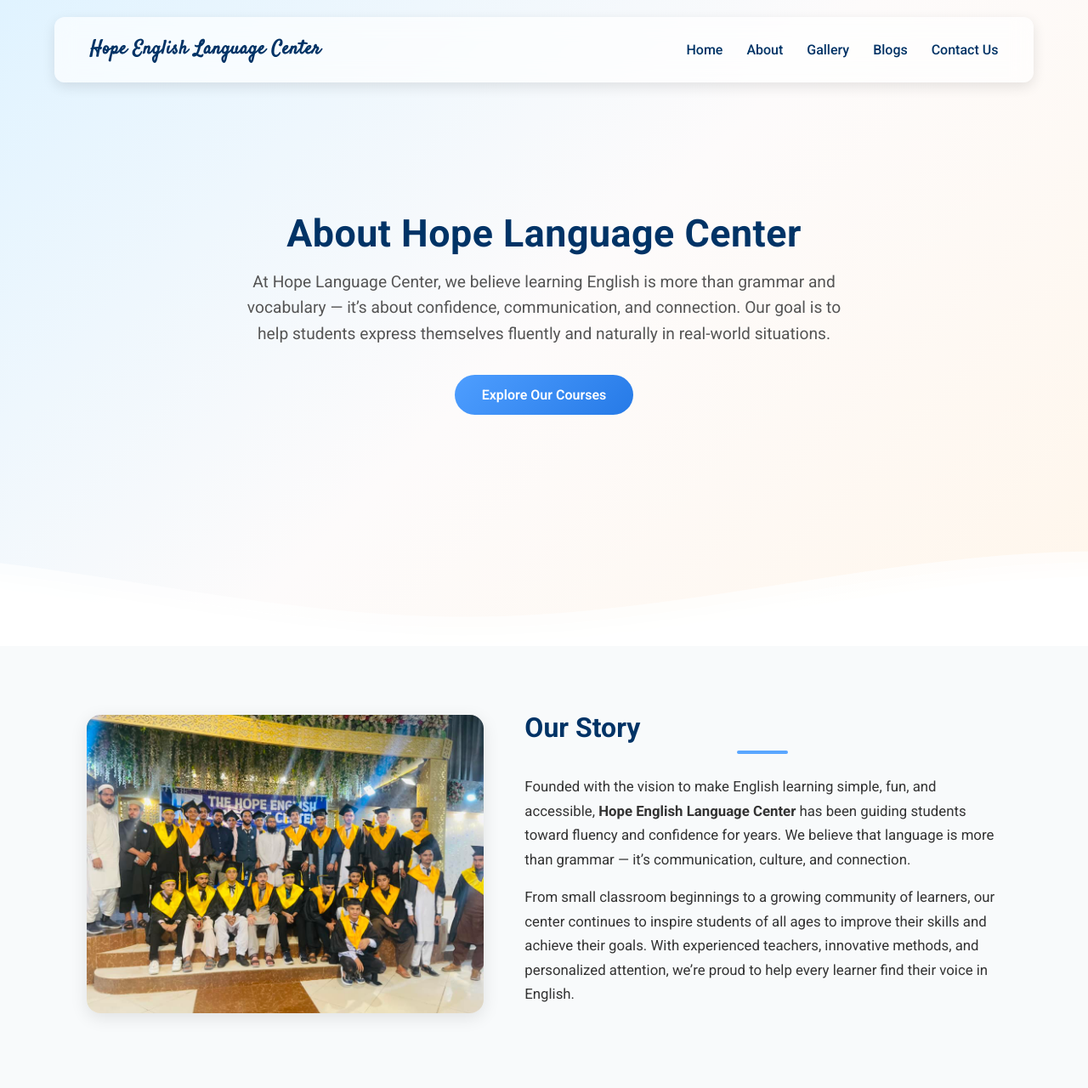
After one commit to umernadim/english-language-center, a PHP site: page /about.html in a window 1280 px wide. The commit adds this page. Shown: the whole page at 85% size. Run offline with PHP 8.4, Linux system fonts and the light colour scheme; some web fonts are replaced.

Commit message:
about page created

```diff
--- /dev/null
+++ b/about.html
@@ -0,0 +1,141 @@
+<!DOCTYPE html>
+<html lang="en">
+  <head>
+    <meta charset="UTF-8" />
+    <meta name="viewport" content="width=device-width, initial-scale=1.0" />
+    <title>About | Hope English Language Center</title>
+    <link rel="stylesheet" href="assets/css/style.css" />
+  </head>
+  <body>
+    <!-- code for navbar  -->
+    <!-- navbar for smaller screen  -->
+    <div id="ns-container">
+      <aside class="links">
+        <h4>
+          <a href=""><i class="ri-home-4-line"></i> Home</a>
+        </h4>
+        <h4>
+          <a href=""><i class="ri-article-line"></i> Blogs</a>
+        </h4>
+        <h4>
+          <a href=""><i class="ri-book-2-line"></i> Grammar</a>
+        </h4>
+        <h4>
+          <a href=""><i class="ri-book-open-line"></i> Vocabulary</a>
+        </h4>
+        <h4>
+          <a href=""><i class="ri-quill-pen-line"></i> Grammar Quiz</a>
+        </h4>
+        <h4>
+          <a href=""><i class="ri-information-line"></i> About</a>
+        </h4>
+        <h4>
+          <a href=""><i class="ri-phone-line"></i> Contact Us</a>
+        </h4>
+      </aside>
+    </div>
+    <!-- code for navbar  -->
+    <nav id="navBar">
+      <h3>Hope English Language Center</h3>
+      <div class="links">
+        <a href="#">Home</a>
+        <a href="#">About</a>
+        <a href="#">Gallery</a>
+        <a href="#">Blogs</a>
+        <a href="#">Contact Us</a>
+      </div>
+      <div id="menuBtn">
+        <i class="ri-menu-3-line"></i>
+      </div>
+    </nav>
+
+    <!-- code for hero-section  -->
+    <section id="B-hero-sec">
+      <div class="header">
+        <div class="inner-header flex">
+          <div class="container">
+            <h1>About Hope Language Center</h1>
+            <p>
+              At Hope Language Center, we believe learning English is more than
+              grammar and vocabulary — it’s about confidence, communication, and
+              connection. Our goal is to help students express themselves
+              fluently and naturally in real-world situations.
+            </p>
+            <a href="courses.html" class="btn">Explore Our Courses</a>
+          </div>
+        </div>
+        <div>
+          <svg
+            class="waves"
+            xmlns="http://www.w3.org/2000/svg"
+            xmlns:xlink="http://www.w3.org/1999/xlink"
+            viewBox="0 24 150 28"
+            preserveAspectRatio="none"
+            shape-rendering="auto"
+          >
+            <defs>
+              <path
+                id="gentle-wave"
+                d="M-160 44c30 0 58-18 88-18s 58 18 88 18 58-18 88-18 58 18 88 18 v44h-352z"
+              />
+            </defs>
+            <g class="parallax">
+              <use
+                xlink:href="#gentle-wave"
+                x="48"
+                y="0"
+                fill="rgba(255,255,255,0.7)"
+              />
+              <use
+                xlink:href="#gentle-wave"
+                x="48"
+                y="3"
+                fill="rgba(255,255,255,0.5)"
+              />
+              <use
+                xlink:href="#gentle-wave"
+                x="48"
+                y="5"
+                fill="rgba(255,255,255,0.3)"
+              />
+              <use xlink:href="#gentle-wave" x="48" y="7" fill="#fff" />
+            </g>
+          </svg>
+        </div>
+      </div>
+    </section>
+
+    <!-- Our Story Section -->
+    <section id="our-story">
+      <div class="story-container">
+        <div class="story-image">
+          <img
+            src="assets/images/carousel/img11.jpg"
+            alt="Students learning English"
+          />
+        </div>
+        <div class="story-text">
+          <h2>Our Story</h2>
+          <div class="underline"></div>
+          <p>
+            Founded with the vision to make English learning simple, fun, and
+            accessible,
+            <strong>Hope English Language Center</strong> has been guiding
+            students toward fluency and confidence for years. We believe that
+            language is more than grammar — it’s communication, culture, and
+            connection.
+          </p>
+          <p>
+            From small classroom beginnings to a growing community of learners,
+            our center continues to inspire students of all ages to improve
+            their skills and achieve their goals. With experienced teachers,
+            innovative methods, and personalized attention, we’re proud to help
+            every learner find their voice in English.
+          </p>
+        </div>
+      </div>
+    </section>
+
+    <script src="assets/js/script.js"></script>
+  </body>
+</html>
--- a/assets/css/style.css
+++ b/assets/css/style.css
@@ -739,7 +739,7 @@ nav #menuBtn {
 
 
 /* code for courses page  */
-#C-hero-sec .header {
+#B-hero-sec .header {
     position: relative;
     text-align: center;
     color: var(--txt-color2);
@@ -750,27 +750,27 @@ nav #menuBtn {
             #fff6eb 100%);
 }
 
-#C-hero-sec .inner-header {
+#B-hero-sec .inner-header {
     height: 80vh;
     width: 100%;
     margin: 0;
     padding: 0;
 }
 
-#C-hero-sec .container {
+#B-hero-sec .container {
     z-index: 2;
     margin-top: 6rem;
     animation: fadeIn 1.5s ease-in-out;
 }
 
-#C-hero-sec h1 {
+#B-hero-sec h1 {
     font-size: 2.8rem;
     margin-bottom: 1rem;
     color: var(--txt-color2);
     letter-spacing: 0.5px;
 }
 
-#C-hero-sec p {
+#B-hero-sec p {
     font-size: 1.2rem;
     max-width: 700px;
     margin: 0 auto 2rem;
@@ -778,7 +778,7 @@ nav #menuBtn {
     line-height: 1.6;
 }
 
-#C-hero-sec .btn {
+#B-hero-sec .btn {
     display: inline-block;
     color: var(--txt-color-l);
     padding: 0.9rem 2rem;
@@ -790,18 +790,18 @@ nav #menuBtn {
     border: none;
 }
 
-#C-hero-sec .btn:hover {
+#B-hero-sec .btn:hover {
     background: var(--btn-hover-color);
 }
 
-#C-hero-sec .flex {
+#B-hero-sec .flex {
     display: flex;
     justify-content: center;
     align-items: center;
     text-align: center;
 }
 
-#C-hero-sec .waves {
+#B-hero-sec .waves {
     position: relative;
     width: 100%;
     height: 15vh;
@@ -823,30 +823,30 @@ nav #menuBtn {
 }
 
 @media screen and (max-width: 768px) {
-    #C-hero-sec .inner-header {
+    #B-hero-sec .inner-header {
         height: 80vh;
         width: 100%;
         margin: 0;
         padding: 0;
     }
 
-    #C-hero-sec .container {
+    #B-hero-sec .container {
         margin-top: 7rem;
     }
 
-    #C-hero-sec h1 {
+    #B-hero-sec h1 {
         font-size: 2.2rem;
         margin-bottom: 1.8rem;
     }
 
-    #C-hero-sec p {
+    #B-hero-sec p {
         font-size: 1.1rem;
         max-width: 350px;
         margin: 0 auto 2rem;
         line-height: 1.4;
     }
 
-    #C-hero-sec .btn {
+    #B-hero-sec .btn {
         font-size: 1rem;
     }
 
@@ -855,7 +855,7 @@ nav #menuBtn {
 
 /* Animation */
 .parallax>use {
-    animation: move-forever 25s cubic-bezier(.55, .5, .45, .5)infinite;
+    animation: move-forever 25s cubiB-bezier(.55, .5, .45, .5)infinite;
 }
 
 .parallax>use:nth-child(1) {
@@ -1488,3 +1488,79 @@ footer .footer-bottom-links li a:hover {
         font-size: 0.9rem;
     }
 }
+
+
+/* code for about us page  */
+/* ===== Our Story Section ===== */
+#our-story {
+  width: 100%;
+  background: #f8fafb;
+  padding: 5rem 8%;
+  display: flex;
+  justify-content: center;
+  align-items: center;
+}
+
+.story-container {
+  display: flex;
+  align-items: center;
+  justify-content: space-between;
+  flex-wrap: wrap;
+  gap: 3rem;
+  max-width: 1200px;
+}
+
+.story-image {
+  flex: 1;
+  min-width: 300px;
+}
+
+.story-image img {
+  width: 100%;
+  border-radius: 1rem;
+  box-shadow: 0 5px 20px rgba(0, 0, 0, 0.1);
+}
+
+.story-text {
+  flex: 1.2;
+  min-width: 320px;
+}
+
+.story-text h2 {
+  font-size: 2rem;
+  font-weight: 700;
+  color: var(--txt-color2);
+  margin-bottom: 0.5rem;
+}
+
+.story-text .underline {
+  width: 60px;
+  height: 4px;
+  background: var(--accent-color, #5aa6ff);
+  border-radius: 2px;
+  margin-bottom: 1.5rem;
+}
+
+.story-text p {
+  font-size: 1.05rem;
+  line-height: 1.7;
+  color: #333;
+  margin-bottom: 1rem;
+}
+
+/* ===== Responsive Design ===== */
+@media (max-width: 900px) {
+  .story-container {
+    flex-direction: column;
+    text-align: center;
+  }
+  .story-text {
+    order: 2;
+  }
+  .story-image {
+    order: 1;
+  }
+  .story-text .underline {
+    margin: 0.5rem auto 1.5rem;
+  }
+}
--- a/courses.html
+++ b/courses.html
@@ -54,8 +54,8 @@
       </div>
     </nav>
 
-    <!-- code for hero-page-banner  -->
-    <section id="C-hero-sec">
+    <!-- code for hero-section-banner  -->
+    <section id="B-hero-sec">
       <div class="header">
         <div class="inner-header flex">
           <div class="container">
@@ -65,7 +65,7 @@
               achieve fluency and cultural understanding. Start your language
               journey today!
             </p>
-            <button class="btn">Explore All Courses</button>
+            <a href="courses.html" class="btn">Explore Our Courses</a>
           </div>
         </div>
         <div>
```
Also changed, not shown: index.html (+5 -5 lines).
